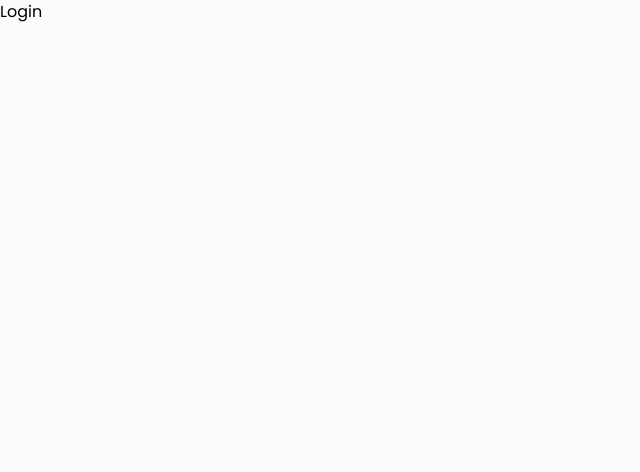
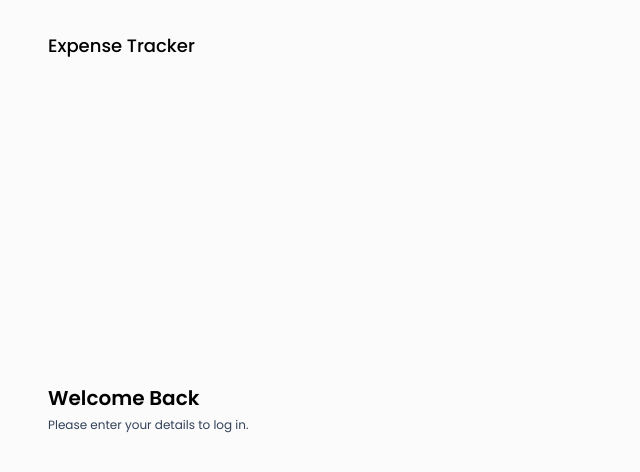
Before and after one commit to garett09/Buni-Money-Tracker, a React (Vite) app in the folder frontend/buni-money-tracker/: page /login in a window 1280 px wide. Shown: the top 472 px of the page, without its empty margins (0-640 px from the left). Built offline with nearby package versions, Linux system fonts and the light colour scheme.

Commit message:
frontend: add images folder

```diff
--- /dev/null
+++ b/frontend/buni-money-tracker/src/components/layouts/AuthLayout.jsx
@@ -0,0 +1,14 @@
+import React from "react";
+
+const AuthLayout = ({ children }) => {
+  return (
+    <div>
+      <div className="w-screen h-screen md:w-[60w] px-12 pt-8 pb-12">
+        <h2 className="text-lg font-medium text-black">Expense Tracker</h2>
+        {children}
+      </div>
+    </div>
+  );
+};
+
+export default AuthLayout;
--- a/frontend/buni-money-tracker/src/pages/Auth/Login.jsx
+++ b/frontend/buni-money-tracker/src/pages/Auth/Login.jsx
@@ -1,7 +1,17 @@
 import React from "react";
+import AuthLayout from "../../components/layouts/AuthLayout";
 
 const Login = () => {
-  return <div>Login</div>;
+  return (
+    <AuthLayout>
+      <div className="lg:w-[70%] h-3/4 md:h-full flex flex-col justify-center">
+        <h3 className="text-xl font-semibold text-black"> Welcome Back</h3>
+        <p className="text-xs text-slate-700 mt-[5px] mb-6">
+          Please enter your details to log in.
+        </p>
+      </div>
+    </AuthLayout>
+  );
 };
 
 export default Login;
```
